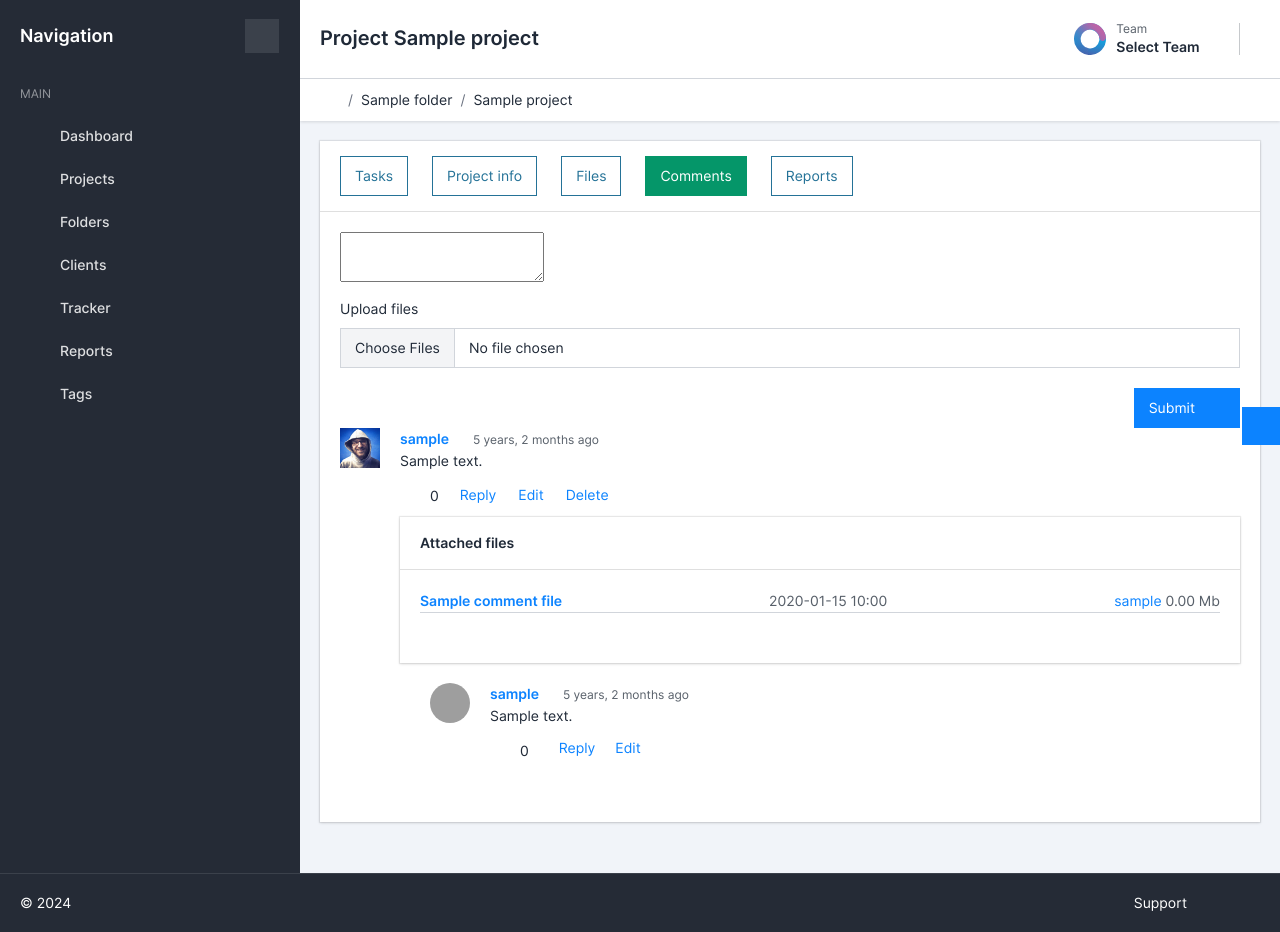
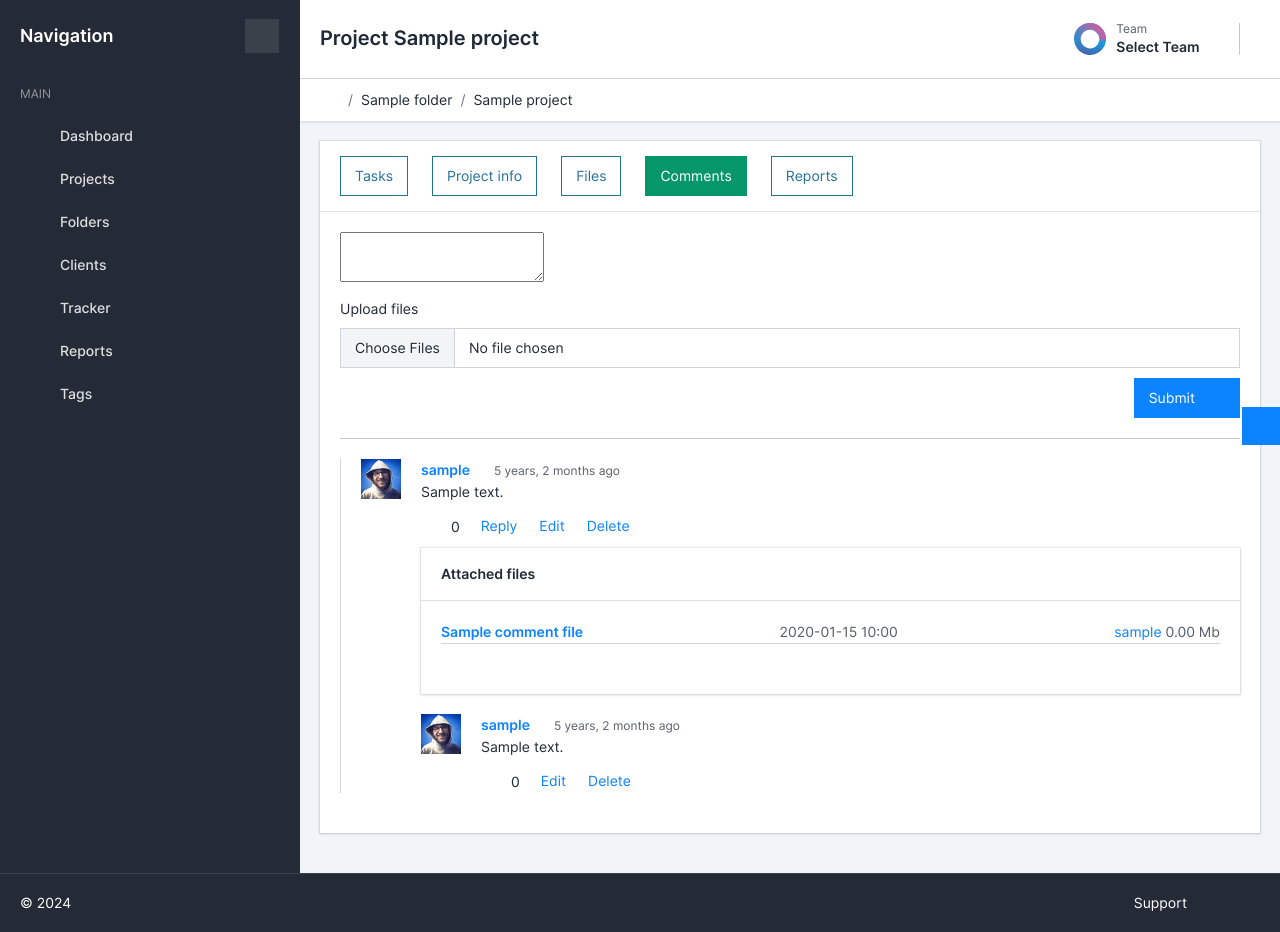
Before and after one commit to Prorab7227/Task-Manager-Django, a Django app: template task_manager/main_app/templates/main_app/project/project_comments.html in a window 1280 px wide. Shown: the part 80-1012 px from the top of the page. Run offline with Django 5.2, Linux system fonts and the light colour scheme; the template is opened without the code that fills it: most values are stand-ins (such as "Sample title", 1, 10 or a date in 2020); form fields are guessed from the names that the template uses; some libraries are stand-ins or nearby versions; some web fonts are replaced; grey boxes are pictures that could not be loaded.

Commit message:
project comment fix reply

```diff
--- a/task_manager/main_app/models/project.py
+++ b/task_manager/main_app/models/project.py
@@ -66,7 +66,7 @@ class ProjectComment(models.Model):
     project = models.ForeignKey(Project, on_delete=models.CASCADE, related_name='comments', verbose_name='Project')
     author = models.ForeignKey(User, on_delete=models.CASCADE, null=True, verbose_name='Author')
     text = models.TextField(blank=True, null=True, verbose_name='Text')
-    replied_for = models.ForeignKey('ProjectComment', on_delete=models.CASCADE, null=True, verbose_name='Replied')
+    replied_for = models.ForeignKey('ProjectComment', on_delete=models.CASCADE, null=True, related_name='replies', verbose_name='Replied')
     created = models.DateTimeField(auto_now_add=True, verbose_name='Created')
     read_by = models.ManyToManyField(User, blank=True, related_name='read_project_comments')
 
--- a/task_manager/main_app/templates/main_app/project/project_comments.html
+++ b/task_manager/main_app/templates/main_app/project/project_comments.html
@@ -19,7 +19,7 @@
 
 {% block content_area %}
 
-    <div class="card rounded-0">
+    <div class="card">
         <div class="card-header">
             <a href="{% url 'project_tasks' project.slug %}" class="me-3">
                 <button class="btn btn-outline-secondary">Tasks</button>
@@ -43,22 +43,18 @@
         </div>
 
         <div class="card-body">
-
-            <form id="file-upload-form" enctype="multipart/form-data" method="post" action="{% url 'project_comments' project.slug %}" novalidate>
+            <form id="file-upload-form" method="post" enctype="multipart/form-data" action="{% url 'project_comments' project.slug %}" novalidate>
                 {% csrf_token %}
                 <div class="mb-2">
                     {{ comment_form.text }}
                 </div>
 
                 <div class="mb-2">
-                    <div class="mb-2">
-                        <label for="id_file" class="form-label">Upload files</label>
-                        <input type="file" name="file" id="id_file" class="form-control" multiple>
-                    </div>
-                    <ul id="file-list" class="list-group"></ul>
-                    <!-- Скрытое поле для хранения информации о загруженных файлах -->
-                    <input type="hidden" id="uploaded-files" name="uploaded_files" value="[]">
+                    <label for="id_file" class="form-label">Upload files</label>
+                    <input type="file" name="file" id="id_file" class="form-control" multiple>
                 </div>
+                <ul id="file-list" class="list-group"></ul>
+                <input type="hidden" id="uploaded-files" name="uploaded_files" value="[]">
 
                 <div class="d-flex">
                     <button type="submit" class="btn btn-primary ms-auto">
@@ -81,8 +77,10 @@
                 </div>
             {% endif %}
 
+            <hr>
+
             {% for comment in project_comments %}
-                <div class="d-flex flex-column flex-lg-row mb-3">
+                <div class="d-flex flex-column flex-lg-row mb-3 {% if comment.replied_for %}border-start border-3 ps-3{% endif %}">
                     <div class="me-lg-3 mb-2 mb-lg-0">
                         <a href="#">
                             <img src="{% static 'main_app/img/users/face24.jpg' %}" width="40" height="40" alt="">
@@ -101,21 +99,17 @@
                                 0
                             </li>
                             <li class="list-inline-item">
-                                <form method="post" action="{% url 'project_comments' project_slug=project.slug %}">
-                                    {% csrf_token %}
-                                    <input type="hidden" name="" value="{{ comment.id }}">
-                                    <button type="submit" class="btn btn-link text-primary p-0">Reply</button>
-                                </form>
+                                <button type="button" class="btn btn-link text-primary p-0 reply-btn" data-comment-id="{{ comment.id }}">Reply</button>
                             </li>
                             <li class="list-inline-item">
-                                <form method="post" action="{% url 'project_comments' project_slug=project.slug %}">
+                                <form method="post" action="{% url 'project_comments' project.slug %}">
                                     {% csrf_token %}
                                     <input type="hidden" name="" value="{{ comment.id }}">
                                     <button type="submit" class="btn btn-link text-primary p-0">Edit</button>
                                 </form>
                             </li>
                             <li class="list-inline-item">
-                                <form method="post" action="{% url 'project_comments' project_slug=project.slug %}">
+                                <form method="post" action="{% url 'project_comments' project.slug %}">
                                     {% csrf_token %}
                                     <input type="hidden" name="delete_comment_id" value="{{ comment.id }}">
                                     <button type="submit" class="btn btn-link text-primary p-0" onclick="return confirm('Are you sure you want to delete this comment?');">Delete</button>
@@ -123,11 +117,11 @@
                             </li>
                         </ul>
 
-                        {% if comment.project_comment_files.all %}
+                        {% if comment.task_comment_files.all %}
                             <div class="card mt-2">
                                 <div class="card-header">
                                     <span class="fw-semibold">Attached files</span>
-                                    {% if comment.project_comment_files.all|length > 2 %}
+                                    {% if comment.task_comment_files.all|length > 2 %}
                                         <button class="btn btn-link text-decoration-none float-end toggle-files-btn"
                                             type="button"
                                             data-comment-id="{{ comment.id }}">
@@ -137,7 +131,7 @@
                                 </div>
 
                                 <div class="card-body attached-files-container" data-comment-id="{{ comment.id }}">
-                                    {% for comment_file in comment.project_comment_files.all %}
+                                    {% for comment_file in comment.task_comment_files.all %}
                                         <div class="d-flex align-items-start mb-4 border-bottom file-item {% if forloop.counter > 2 %}d-none{% endif %}">
                                             <div class="flex-fill">
                                                 <div class="d-flex justify-content-between align-items-center">
@@ -160,12 +154,12 @@
                         {% endif %}
 
                         <!-- Вложенные ответы -->
-                        <div class="replies ms-4">
-                            {% for reply in comment.replied_for.all %}
-                            <div class="d-flex flex-column flex-lg-row mb-3">
+                        <div class="replies">
+                            {% for reply in comment.replies.all %}
+                            <div class="d-flex flex-column flex-lg-row mt-3">
                                 <div class="me-lg-3 mb-2 mb-lg-0">
                                     <a href="#">
-                                        <img src="{{ reply.author.profile.avatar_url|default:'/path/to/default-avatar.jpg' }}" class="rounded-circle" width="40" height="40" alt="">
+                                        <img src="{% static 'main_app/img/users/face24.jpg' %}" width="40" height="40" alt="">
                                     </a>
                                 </div>
 
@@ -180,11 +174,19 @@
                                             <a href="#" class="lh-1 me-2"><i class="ph-thumbs-up text-success"></i></a>
                                             0
                                         </li>
-                                        <li class="list-inline-item ms-2">
-                                            <a href="#">Reply</a>
+                                        <li class="list-inline-item">
+                                            <form method="post" action="{% url 'project_comments' project.slug %}">
+                                                {% csrf_token %}
+                                                <input type="hidden" name="" value="{{ reply.id }}">
+                                                <button type="submit" class="btn btn-link text-primary p-0">Edit</button>
+                                            </form>
                                         </li>
                                         <li class="list-inline-item">
-                                            <a href="#">Edit</a>
+                                            <form method="post" action="{% url 'project_comments' project.slug %}">
+                                                {% csrf_token %}
+                                                <input type="hidden" name="delete_comment_id" value="{{ reply.id }}">
+                                                <button type="submit" class="btn btn-link text-primary p-0" onclick="return confirm('Are you sure you want to delete this reply?');">Delete</button>
+                                            </form>
                                         </li>
                                     </ul>
                                 </div>
@@ -195,9 +197,49 @@
                 </div>
                 {% if not forloop.last %}<hr>{% endif %}
             {% empty %}
-                <p>No comments available for this project.</p>
+                <p>No comments available for this task.</p>
             {% endfor %}
         </div>
+
+        <!-- Форма для ответа на комментарий -->
+        <div id="reply-form-template" class="d-none">
+            <form class="reply-form" method="post" enctype="multipart/form-data" action="{% url 'project_comments' project.slug %}" novalidate>
+                {% csrf_token %}
+                <input type="hidden" name="replied_comment_id" value="">
+                <div class="mb-2">
+                    <textarea name="text" class="form-control" placeholder="Write your reply here..." required></textarea>
+                </div>
+
+                <div class="mb-2">
+                    <label for="id_file" class="form-label">Upload files</label>
+                    <input type="file" name="file" id="id_file" class="form-control" multiple>
+                </div>
+                <ul id="file-list" class="list-group"></ul>
+                <input type="hidden" id="uploaded-files" name="uploaded_files" value="[]">
+
+                <div class="d-flex">
+                    <button type="submit" class="btn btn-primary ms-auto">
+                        Submit
+                        <i class="ph-paper-plane-tilt ms-2"></i>
+                    </button>
+                </div>
+            </form>
+        </div>
+
+        <!-- JavaScript для отображения формы ответа -->
+        <script>
+            document.querySelectorAll('.reply-btn').forEach(function(button) {
+                button.addEventListener('click', function() {
+                    const commentId = this.getAttribute('data-comment-id');
+                    const formTemplate = document.getElementById('reply-form-template').cloneNode(true);
+                    formTemplate.classList.remove('d-none');
+                    formTemplate.querySelector('input[name="replied_comment_id"]').value = commentId;
+
+                    const repliesContainer = this.closest('.list-inline').parentNode.querySelector('.replies');
+                    repliesContainer.appendChild(formTemplate);
+                });
+            });
+        </script>
     </div>
 
     <script>
--- a/task_manager/main_app/templates/main_app/task/task_comments.html
+++ b/task_manager/main_app/templates/main_app/task/task_comments.html
@@ -24,7 +24,7 @@
 
 {% block content_area %}
 
-    <div class="card rounded-0">
+    <div class="card">
         <div class="card-header">
             <a href="{% url 'task_detail' task.slug %}" class="me-3">
                 <button class="btn btn-outline-secondary">Task info</button>
--- a/task_manager/task_manager/settings.py
+++ b/task_manager/task_manager/settings.py
@@ -29,7 +29,7 @@ SECRET_KEY = os.getenv('SECRET_KEY')
 # SECURITY WARNING: don't run with debug turned on in production!
 DEBUG = True
 
-ALLOWED_HOSTS = ["*"]
+ALLOWED_HOSTS = ["atoms.is", "localhost", "127.0.0.1"]
 
 # Application definition
 
```
Also changed, not shown: task_manager/main_app/views/project.py (+13 -1 lines).
